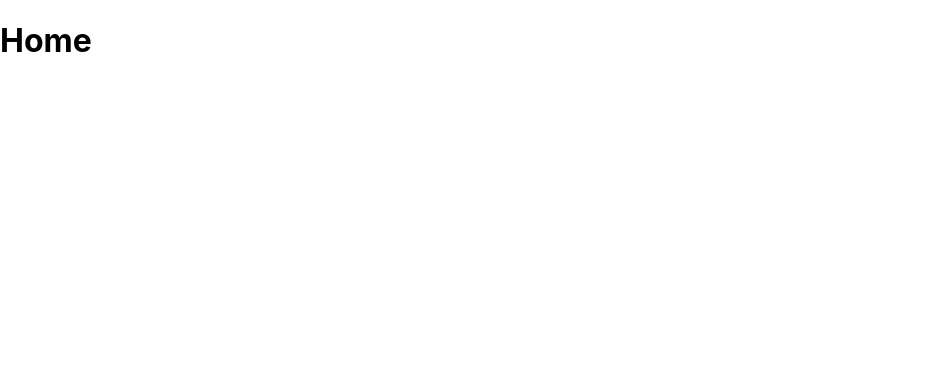
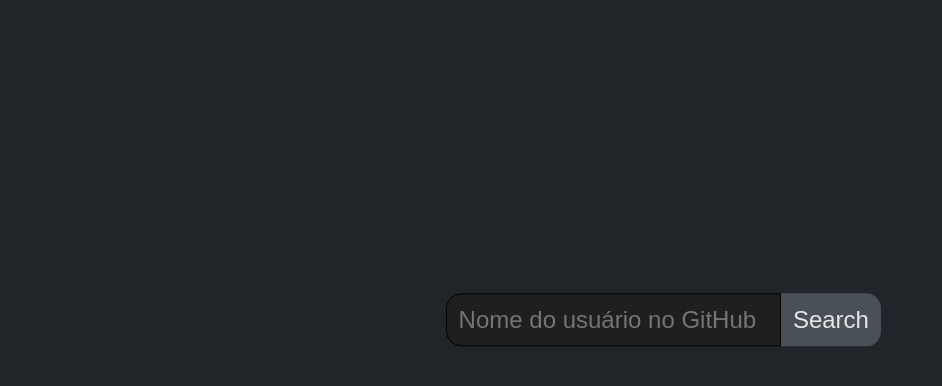
Before and after one commit to SamuelDAlencar/desafio_atlas, a React (Create React App) app: page / in a window 1280 px wide. Shown: the top 386 px of the page, without its empty margins (0-942 px from the left). Built offline with nearby package versions, Linux system fonts and the light colour scheme.

Commit message:
feat: cria as funcoes de pesquisa do usuario
cria os avisos de input invalido

```diff
--- a/src/App.js
+++ b/src/App.js
@@ -8,7 +8,7 @@ function App() {
   return (
     <Routes>
       <Route path="/" element={ <Home /> } />
-      <Route path="/user" element={ <User /> } />
+      <Route path="/user/:username/repos" element={ <User /> } />
     </Routes>
   );
 }
--- a/src/pages/Home/index.css
+++ b/src/pages/Home/index.css
@@ -0,0 +1,58 @@
+body {
+  background-color: #212529;
+}
+
+.home_main {
+  text-align: center;
+  position: absolute;
+  top: 40%;
+  left: 50%;
+  -ms-transform: translate(-50%, -50%);
+  transform: translate(-50%, -50%);
+}
+
+.home_searchSection {
+  display: flex;
+}
+
+.home_searchSection_input {
+  padding: 3%;
+  font-size: 150%;
+  border: 1px solid black;
+  border-radius: 15px 0 0 15px;
+  background-color: rgb(31, 31, 31);
+  color: rgb(230, 230, 230);
+}
+
+.home_searchSection_input:focus {
+  outline: none;
+  text-decoration: none;
+}
+
+.home_searchSection_input:-webkit-autofill:focus, .home_searchSection_input:-webkit-autofill:active {
+  background-color: 0 0 0 30px transparent inset;
+  color: rgb(230, 230, 230);
+  font-size: 90%;
+  transition: background-color 5000s ease-in-out 0s;
+}
+
+
+.home_searchSection_button {
+  font-size: 150%;
+  border: 0;
+  border-radius: 0 15px 15px 0;
+  padding: 3%;
+  background-color: #495057;
+  color: rgb(230, 230, 230);
+  cursor: pointer;
+}
+
+.home_searchSection_button:disabled {
+  background-color: #343a40;
+  color: rgb(182, 182, 182);
+  cursor: default;
+}
+
+.home_searchSection_warning_h2 {
+  color: rgb(221, 115, 115);
+}
--- a/src/pages/Home/index.js
+++ b/src/pages/Home/index.js
@@ -1,9 +1,74 @@
-import React from 'react';
+import axios from 'axios';
+import React, { useEffect, useState } from 'react';
+import { useNavigate } from 'react-router-dom';
+import './index.css';
 
 export default function Home() {
+  const [input, setInput] = useState('');
+  const [invalidInput, setInvalidInput] = useState(false);
+  const [notFound, setNotFound] = useState(false);
+  const navigate = useNavigate();
+
+  const handleChange = ({ target: { value } }) => {
+    setInput(value);
+  };
+
+  const handleClick = async () => {
+    if (!input) {
+      setInvalidInput(true);
+
+      setTimeout(() => {
+        setInvalidInput(false);
+      }, 3000);
+    } else {
+      try {
+        await axios.get(`https://api.github.com/users/${input}`);
+
+        navigate(`/user/${input}/repos`);
+      } catch (error) {
+        if (error.response.status == 404) {
+          setNotFound(true);
+
+          setTimeout(() => {
+            setNotFound(false);
+          }, 3000);
+        }
+      }
+    }
+  };
+
+  useEffect(() => {
+    // setInvalidInput(input.length === 0);
+  }, [input]);
+
   return (
-    <h1>
-      Home
-    </h1>
+    <main className='home_main'>
+      <section className='home_searchSection'>
+        <input
+          className='home_searchSection_input'
+          placeholder='Nome do usuário no GitHub'
+          value={input}
+          onChange={handleChange}
+        />
+
+        <button
+          className='home_searchSection_button'
+          // disabled={ invalidInput }
+          onClick={handleClick}
+        >
+          Search
+        </button>
+      </section>
+      {invalidInput && (
+        <h2 className='home_searchSection_warning_h2'>
+          Informe um nome de usuário válido do Github
+        </h2>
+      )}
+      {notFound && (
+        <h2 className='home_searchSection_warning_h2'>
+          Usuário não encontrado no github. Verifique se você digitou o nome corretamente
+        </h2>
+      )}
+    </main>
   );
 }
```
